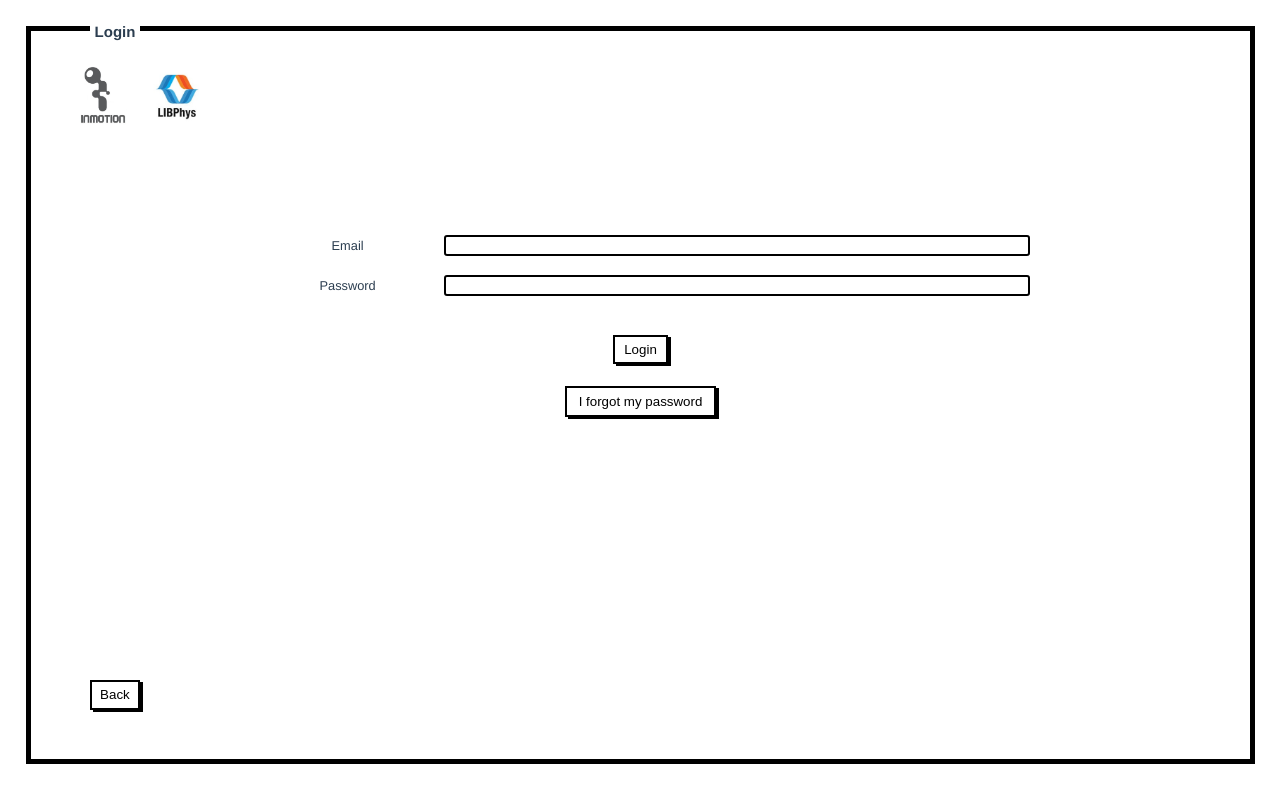
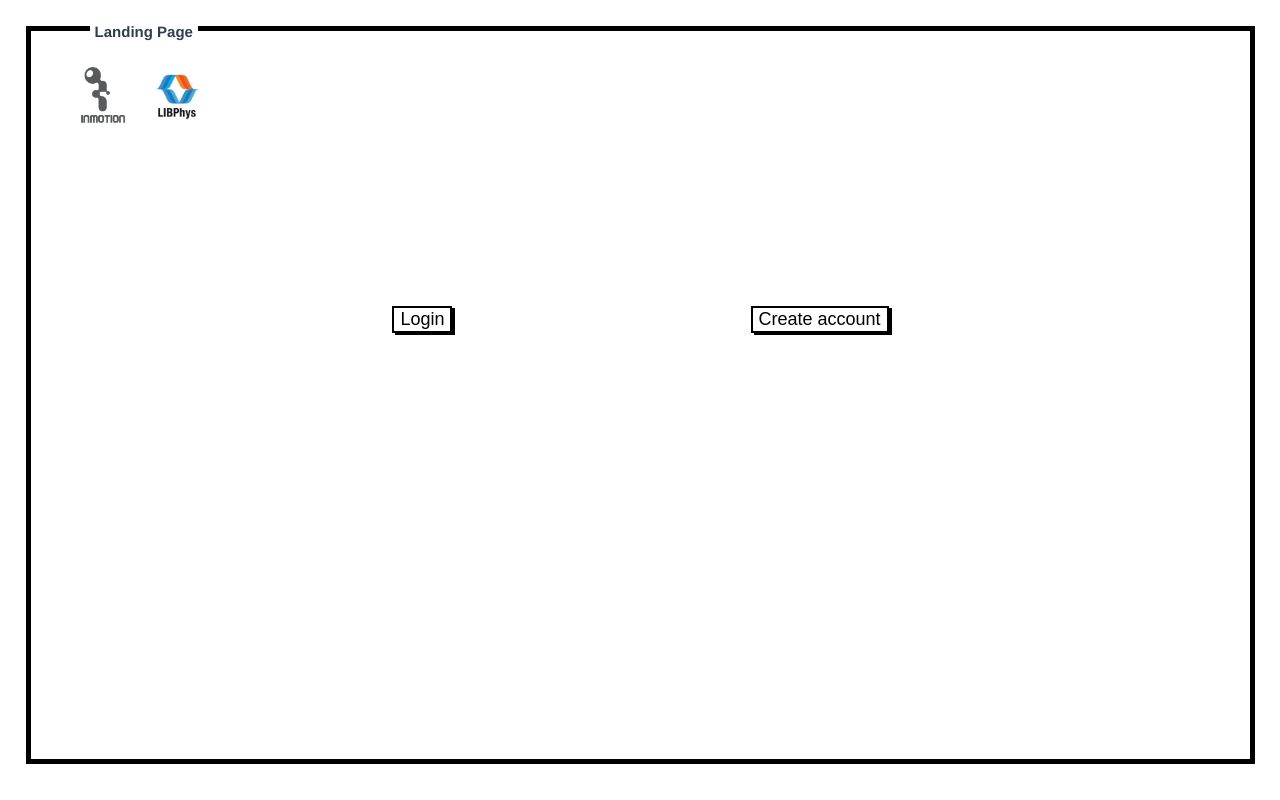
Before and after one commit to rafa98neves/InMotion, a Vue app in the folder inmotion-web/: page /landingpage in a window 1280 px wide. Before the commit this address led to /login. Built offline with nearby package versions, Linux system fonts and the light colour scheme.

Commit message:
Landing Page

```diff
--- a/inmotion-web/src/_helpers/auth.guard.js
+++ b/inmotion-web/src/_helpers/auth.guard.js
@@ -8,6 +8,6 @@
         return true;
     }
 
-    router.push('/login');
+    router.push('/landingpage');
     return false;
 }
--- a/inmotion-web/src/_helpers/router.js
+++ b/inmotion-web/src/_helpers/router.js
@@ -2,11 +2,13 @@
 import { authGuard } from './auth.guard';
 import RegisterPatient from '../components/auth/RegisterPatient';
 import RegisterTherapist from '../components/auth/RegisterTherapist';
+import LandingPage from '../components/auth/LandingPage'
 import Login from '../components/auth/Login'
 import Home from '../components/Homepage'
 
 const routes = [
     { path: '/', component: Home, name: 'Homepage', beforeEnter: authGuard },
+    { path: '/landingpage', component: LandingPage, name: 'Landing Page' },
     { path: '/login', component: Login, name: 'Login' },
     { path: '/registerpatient', component: RegisterPatient, name: 'Create account - Patient'},
     { path: '/registertherapist', component: RegisterTherapist, name: 'Create account - Therapist'},
--- /dev/null
+++ b/inmotion-web/src/components/HelloWorld.vue
@@ -0,0 +1,58 @@
+<template>
+  <div class="hello">
+    <h1>{{ msg }}</h1>
+    <p>
+      For a guide and recipes on how to configure / customize this project,<br>
+      check out the
+      <a href="https://cli.vuejs.org" target="_blank" rel="noopener">vue-cli documentation</a>.
+    </p>
+    <h3>Installed CLI Plugins</h3>
+    <ul>
+      <li><a href="https://github.com/vuejs/vue-cli/tree/dev/packages/%40vue/cli-plugin-babel" target="_blank" rel="noopener">babel</a></li>
+      <li><a href="https://github.com/vuejs/vue-cli/tree/dev/packages/%40vue/cli-plugin-eslint" target="_blank" rel="noopener">eslint</a></li>
+    </ul>
+    <h3>Essential Links</h3>
+    <ul>
+      <li><a href="https://vuejs.org" target="_blank" rel="noopener">Core Docs</a></li>
+      <li><a href="https://forum.vuejs.org" target="_blank" rel="noopener">Forum</a></li>
+      <li><a href="https://chat.vuejs.org" target="_blank" rel="noopener">Community Chat</a></li>
+      <li><a href="https://twitter.com/vuejs" target="_blank" rel="noopener">Twitter</a></li>
+      <li><a href="https://news.vuejs.org" target="_blank" rel="noopener">News</a></li>
+    </ul>
+    <h3>Ecosystem</h3>
+    <ul>
+      <li><a href="https://router.vuejs.org" target="_blank" rel="noopener">vue-router</a></li>
+      <li><a href="https://vuex.vuejs.org" target="_blank" rel="noopener">vuex</a></li>
+      <li><a href="https://github.com/vuejs/vue-devtools#vue-devtools" target="_blank" rel="noopener">vue-devtools</a></li>
+      <li><a href="https://vue-loader.vuejs.org" target="_blank" rel="noopener">vue-loader</a></li>
+      <li><a href="https://github.com/vuejs/awesome-vue" target="_blank" rel="noopener">awesome-vue</a></li>
+    </ul>
+  </div>
+</template>
+
+<script>
+export default {
+  name: 'HelloWorld',
+  props: {
+    msg: String
+  }
+}
+</script>
+
+<!-- Add "scoped" attribute to limit CSS to this component only -->
+<style scoped>
+h3 {
+  margin: 40px 0 0;
+}
+ul {
+  list-style-type: none;
+  padding: 0;
+}
+li {
+  display: inline-block;
+  margin: 0 10px;
+}
+a {
+  color: #42b983;
+}
+</style>
--- /dev/null
+++ b/inmotion-web/src/components/auth/LandingPage.vue
@@ -0,0 +1,21 @@
+<template>
+  <div class="login-form">
+
+    <div class="form-box">
+        <button style="font-size:18px;"><router-link to="/login">Login</router-link></button>
+        <button style="margin-left:300px; font-size:18px;"><router-link class="btn btn-therapist" to="/registertherapist">Create account</router-link></button>
+      </div>
+
+
+  </div>
+</template>
+
+<style scoped>
+
+.form-box{
+  display: table;
+  margin-left: 10%;
+  width: 80%;
+  margin-top: 23%;
+}
+</style>
--- a/inmotion-web/src/components/auth/Login.vue
+++ b/inmotion-web/src/components/auth/Login.vue
@@ -21,7 +21,7 @@
     <button><router-link class="btn btn-therapist" to="/registertherapist">I forgot my password</router-link></button>
 
     <div class="footer-back" id="back">
-      <button><router-link class="btn btn-patient" to="/login">Back</router-link></button>
+      <button><router-link class="btn btn-patient" to="/ladingpage">Back</router-link></button>
     </div>
 
   </div>
--- a/inmotion-web/src/components/auth/RegisterPatient.vue
+++ b/inmotion-web/src/components/auth/RegisterPatient.vue
@@ -64,7 +64,7 @@
         </div>
 
         <div class="form-submit" id="back">
-          <button><router-link class="btn btn-patient" to="/login">Back</router-link></button>
+          <button><router-link class="btn btn-patient" to="/landingpage">Back</router-link></button>
         </div>
       </div>
 
--- a/inmotion-web/src/components/auth/RegisterTherapist.vue
+++ b/inmotion-web/src/components/auth/RegisterTherapist.vue
@@ -39,7 +39,7 @@
         </div>
 
         <div class="form-submit" id="back">
-          <button><router-link class="btn btn-patient" to="/login">Back</router-link></button>
+          <button><router-link class="btn btn-patient" to="/landingpage">Back</router-link></button>
         </div>
       </div>
     </form>
```
Also changed, not shown: inmotion-web/src/components/auth/Register.vue (added, +15 -0 lines), inmotion-web/src/assets/logo.png (added).
